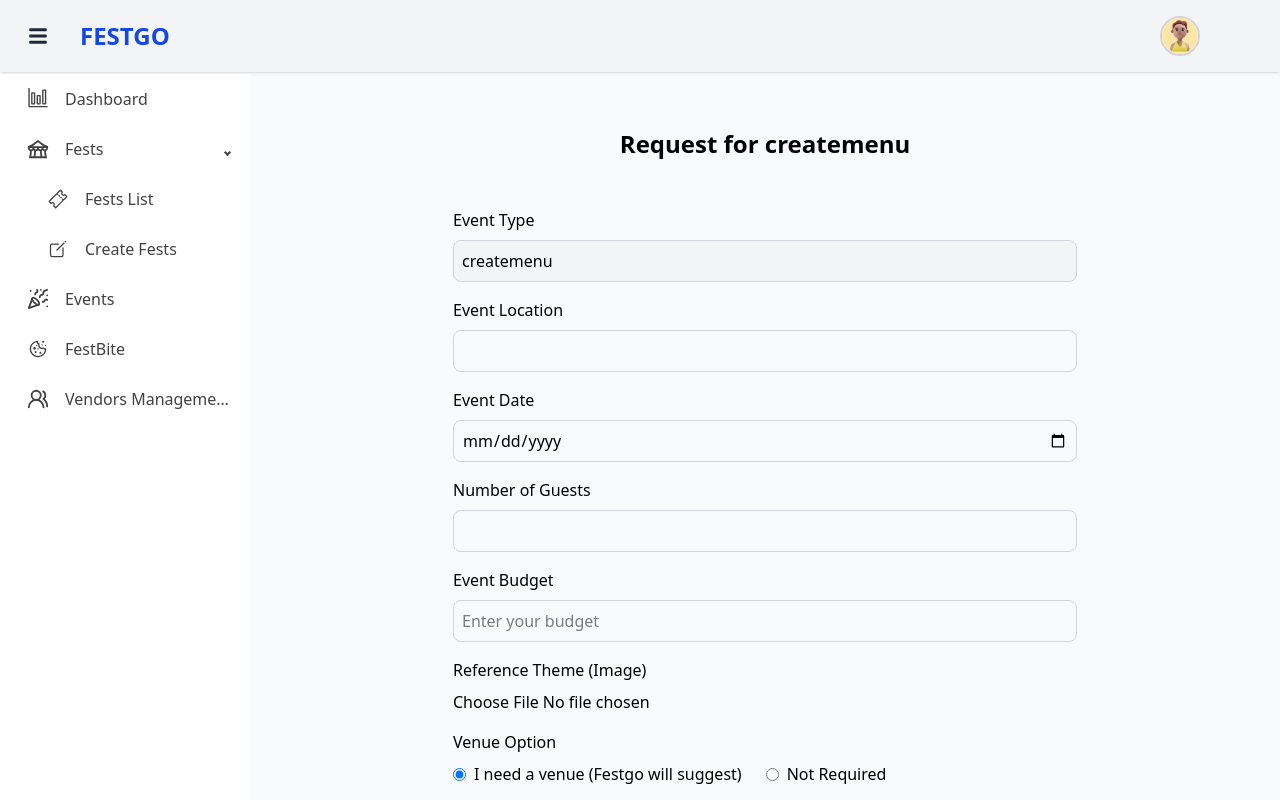
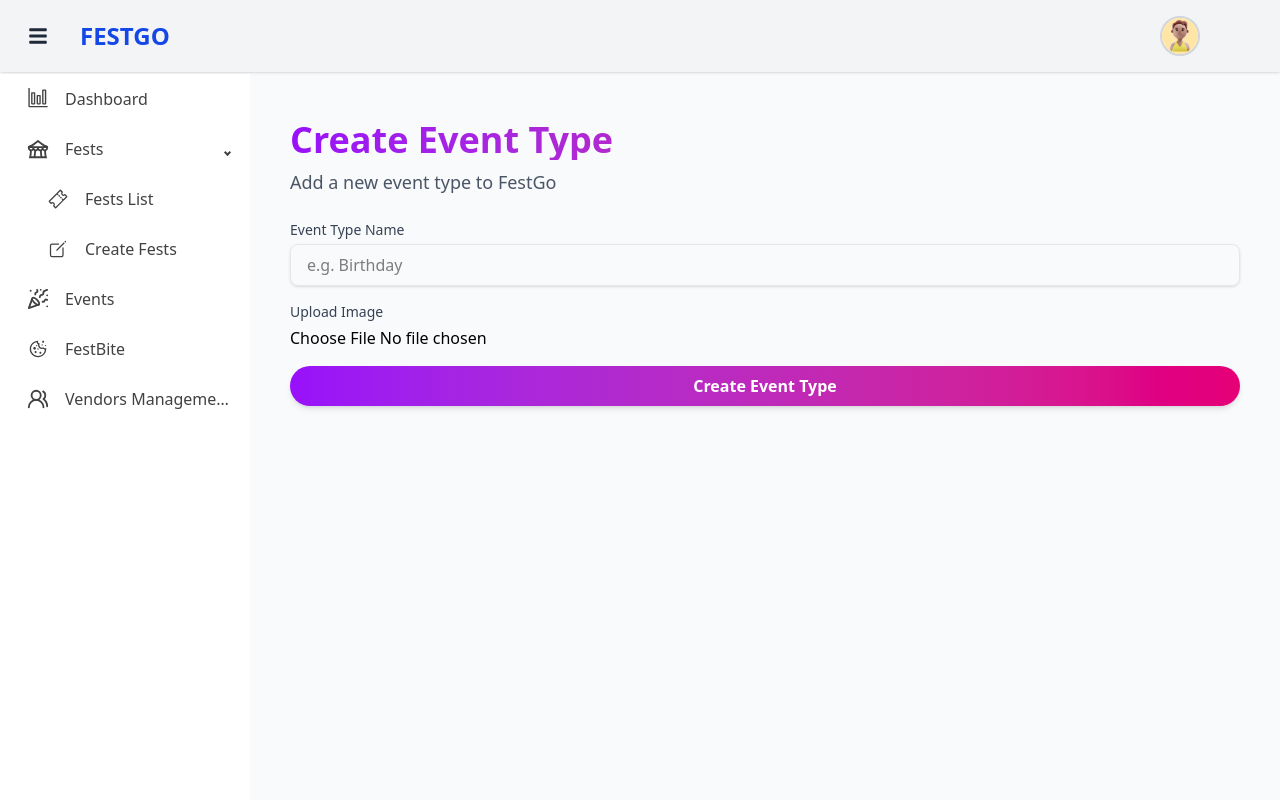
Before and after one commit to Bhargav00007/Festgo-Vendor-Dev, a Next.js app: page /events/createmenu in a window 1280 px wide. Shown: the top 800 px of the page. Built offline with nearby package versions, Linux system fonts and the light colour scheme; sample sign-in values are in the browser's storage.

Commit message:
Added create menu page

```diff
--- /dev/null
+++ b/src/app/events/createmenu/page.tsx
@@ -0,0 +1,153 @@
+"use client";
+
+import { useState } from "react";
+import { useRouter } from "next/navigation";
+
+export default function EventTypesCreatePage() {
+  const router = useRouter();
+  const [name, setName] = useState("");
+  const [imageFile, setImageFile] = useState<File | null>(null);
+  const [loading, setLoading] = useState(false);
+  const [error, setError] = useState<string | null>(null);
+  const [success, setSuccess] = useState<string | null>(null);
+
+  const handleSubmit = async (e: React.FormEvent) => {
+    e.preventDefault();
+    setError(null);
+    setSuccess(null);
+
+    if (!name.trim()) {
+      setError("Event type name is required.");
+      return;
+    }
+    if (!imageFile) {
+      setError("Please select an image.");
+      return;
+    }
+
+    try {
+      setLoading(true);
+      const token = localStorage.getItem("vendorToken");
+      if (!token) {
+        setError("No token found. Please login first.");
+        setLoading(false);
+        return;
+      }
+
+      // 1. Upload image first
+      const formData = new FormData();
+      formData.append("file", imageFile);
+
+      const uploadRes = await fetch(
+        "https://server.festgo.in/api/upload/public",
+        {
+          method: "POST",
+          body: formData,
+        }
+      );
+
+      if (!uploadRes.ok) {
+        throw new Error(`Image upload failed: ${uploadRes.status}`);
+      }
+
+      const uploadData = await uploadRes.json();
+      const imageUrl = uploadData.url; // response contains `url`
+
+      // 2. Create event type
+      const res = await fetch(
+        "https://server.festgo.in/api/events/event-types",
+        {
+          method: "POST",
+          headers: {
+            "Content-Type": "application/json",
+            Authorization: `Bearer ${token}`,
+          },
+          body: JSON.stringify({ name, imageUrl }),
+        }
+      );
+
+      if (!res.ok) {
+        throw new Error(`Failed to create: ${res.status}`);
+      }
+
+      const data = await res.json();
+      console.log("Created Event Type:", data);
+
+      setSuccess("Event type created successfully!");
+      setName("");
+      setImageFile(null);
+
+      // Redirect after 1.5s
+      setTimeout(() => {
+        router.push("/events");
+      }, 1500);
+    } catch (err: unknown) {
+      const message =
+        err instanceof Error ? err.message : "Something went wrong.";
+      setError(message);
+    } finally {
+      setLoading(false);
+    }
+  };
+
+  return (
+    <div className="mx-auto max-w-5xl p-6 mt-20">
+      <h1 className="text-4xl font-bold text-gray-900 bg-gradient-to-r from-purple-600 to-pink-600 bg-clip-text text-transparent mb-2">
+        Create Event Type
+      </h1>
+      <p className="mb-6 text-gray-600 text-lg">
+        Add a new event type to FestGo
+      </p>
+
+      <form onSubmit={handleSubmit} className="space-y-4">
+        {/* Name */}
+        <div>
+          <label
+            htmlFor="name"
+            className="block text-sm font-medium text-gray-700 mb-1"
+          >
+            Event Type Name
+          </label>
+          <input
+            id="name"
+            type="text"
+            value={name}
+            onChange={(e) => setName(e.target.value)}
+            placeholder="e.g. Birthday"
+            className="w-full px-4 py-2 border border-gray-200 rounded-lg shadow-sm focus:ring-2 focus:ring-purple-500 focus:border-purple-500"
+          />
+        </div>
+
+        {/* Image */}
+        <div>
+          <label
+            htmlFor="image"
+            className="block text-sm font-medium text-gray-700 mb-1"
+          >
+            Upload Image
+          </label>
+          <input
+            id="image"
+            type="file"
+            accept="image/*"
+            onChange={(e) =>
+              setImageFile(e.target.files ? e.target.files[0] : null)
+            }
+            className="w-full"
+          />
+        </div>
+
+        {error && <p className="text-red-500 text-sm">{error}</p>}
+        {success && <p className="text-green-600 text-sm">{success}</p>}
+
+        <button
+          type="submit"
+          disabled={loading}
+          className="w-full bg-gradient-to-r from-purple-600 to-pink-600 text-white font-semibold py-2 px-4 rounded-full shadow-md hover:opacity-90 disabled:opacity-50"
+        >
+          {loading ? "Creating..." : "Create Event Type"}
+        </button>
+      </form>
+    </div>
+  );
+}
--- a/src/app/events/page.tsx
+++ b/src/app/events/page.tsx
@@ -83,7 +83,7 @@
 
         {/* Desktop Button (right side) */}
         <button
-          onClick={() => router.push("/events/create")}
+          onClick={() => router.push("/events/createmenu")}
           className="hidden sm:flex items-center gap-2 rounded-full bg-blue-600 px-5 py-2 text-white font-semibold shadow-md hover:bg-blue-700"
         >
           <Plus className="h-5 w-5" /> Create
@@ -97,7 +97,7 @@
 
       {/* Mobile Floating Button */}
       <button
-        onClick={() => router.push("/events/create")}
+        onClick={() => router.push("/events/createmenu")}
         className="sm:hidden fixed bottom-6 right-6 flex items-center justify-center rounded-full bg-blue-600 p-4 text-white shadow-lg hover:bg-blue-700"
       >
         <Plus className="h-8 w-8" />
```
